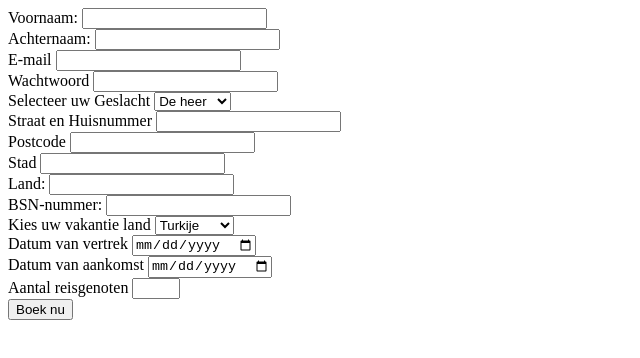
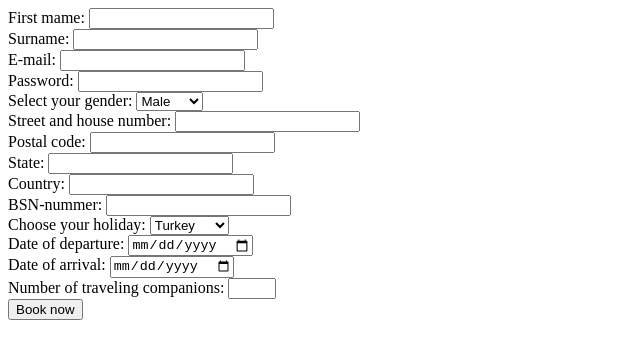
Before and after one commit to Haktan-Yilmaz/P1-html-css, a plain HTML site: page Opdracht_3.2/Index.html in a window 1280 px wide. Shown: the whole page, without its empty margins (0-640 px from the left). Drawn offline with Linux system fonts and the light colour scheme; files that its build step writes are made by us from their sources.

Commit message:
Opdracht_3.2 edit

```diff
--- a/Opdracht_3.2/Index.html
+++ b/Opdracht_3.2/Index.html
@@ -9,54 +9,53 @@
 <body>
     <main>
         <body>
-            <form action="Results.html" method="post"></form>
-            <form>
+            <form action="Results.html" method="post">
                 <section>
-                    <label for="Fname">Voornaam:</label>
-                <input type="text" id="fname" name="fname" pattern="[A-Za-z]+" title="Voer alleen letters in" required >
+                    <label for="Fname">First mame:</label>
+                <input type="text" id="fname" name="fname" pattern="[A-Za-z]+" title="Voer alleen letters in" required>
                 </section>
 
                 <section>
-                    <label for="lname">Achternaam:</label>
-                    <input type="text" id="lname" name="lname" pattern="[A-Za-z]+" title="Voer alleen letters in" required>
+                    <label for="lname">Surname:</label>
+                    <input type="text" id="lname" name="lname" pattern="[A-Za-z]+" title="Enter letters only" required>
                 </section>
 
                 <section>
-                    <label for="E-mail">E-mail</label>
+                    <label for="E-mail">E-mail:</label>
                     <input type="email" name="Email" id="Email">
                     </section>
                 <section>
 
                     <section>
-                        <label for="Wachtwoord">Wachtwoord</label>
-                        <input type="password" name="Wachtwoord" id="Wachtwoord">
+                        <label for="password">Password:</label>
+                        <input type="password" name="password" id="password">
                     </section>
 
-                <label for="gender">Selecteer uw Geslacht</label>
-                <select id="gender" name="Geslacht">
-                    <option value="male">De heer</option>
-                    <option value="female">Mevrouw</option>
-                    <option value="other">Anders</option>
+                <label for="gender">Select your gender:</label>
+                <select id="gender" name="Gender">
+                    <option value="male">Male</option>
+                    <option value="female">Female</option>
+                    <option value="other">other</option>
                 </select>
             </section>
 
             <section>
-                <label for="text-input">Straat en Huisnummer</label>
-                <input type="text" id="text-input" name="Straat en Huisnummer">
+                <label for="text-input">Street and house number:</label>
+                <input type="text" id="text-input" name="Street and house number">
             </section>
 
             <section>
-                <label for="postal-code">Postcode</label>
-                <input type="text" id="postal-code" name="Postcode">
+                <label for="postal-code">Postal code:</label>
+                <input type="text" id="postal-code" name="Postal code">
             </section>
             <section>
-                <label for="State">Stad</label>
+                <label for="State">State:</label>
                 <input type="text" id="text-input" name="Postcode">
             </section>
 
             <section>
-                <label for="country">Land:</label>
-                <input type="text" id="country" name="Land">
+                <label for="country">Country:</label>
+                <input type="text" id="country" name="country">
             </section>
 
             <section>
@@ -65,31 +64,31 @@
             </section>
 
             <section>
-                <label for="Vakanie-land">Kies uw vakantie land</label>
-                <select id="Vakantieland" name="Vakantie land">
-                    <option value="Turkije">Turkije</option>
-                    <option value="Engeland">Engeland</option>
-                    <option value="other">Amerika</option>
+                <label for="country">Choose your holiday:</label>
+                <select id="country" name="country">
+                    <option value="turkey">Turkey</option>
+                    <option value="england">Engeland</option>
+                    <option value="america">America</option>
                 </select>
             </section>
 
             <section>
-                <label for="Vertrek">Datum van vertrek</label>
+                <label for="departure">Date of departure:</label>
                 <input type="date" name="Date" id="Date" min="2023-09-14" >
             </section>
 
             <section>
-                <label for="Vertrek">Datum van aankomst</label>
+                <label for="arrival">Date of arrival:</label>
                 <input type="date" name="Date" id="Date" min="2023-09-15" >
             </section>
 
             <section>
-                <label for="Aantal-reisgenoten">Aantal reisgenoten</label>
-                <input type="number" id="Reisgenoten" min="1" max="4" required>
+                <label for="companions">Number of traveling companions:</label>
+                <input type="number" id="companions" min="1" max="4" required>
             </section>
 
             <section>
-                <button>Boek nu</button>
+                <button>Book now</button>
             </section>
         </form>
     </main>
```
